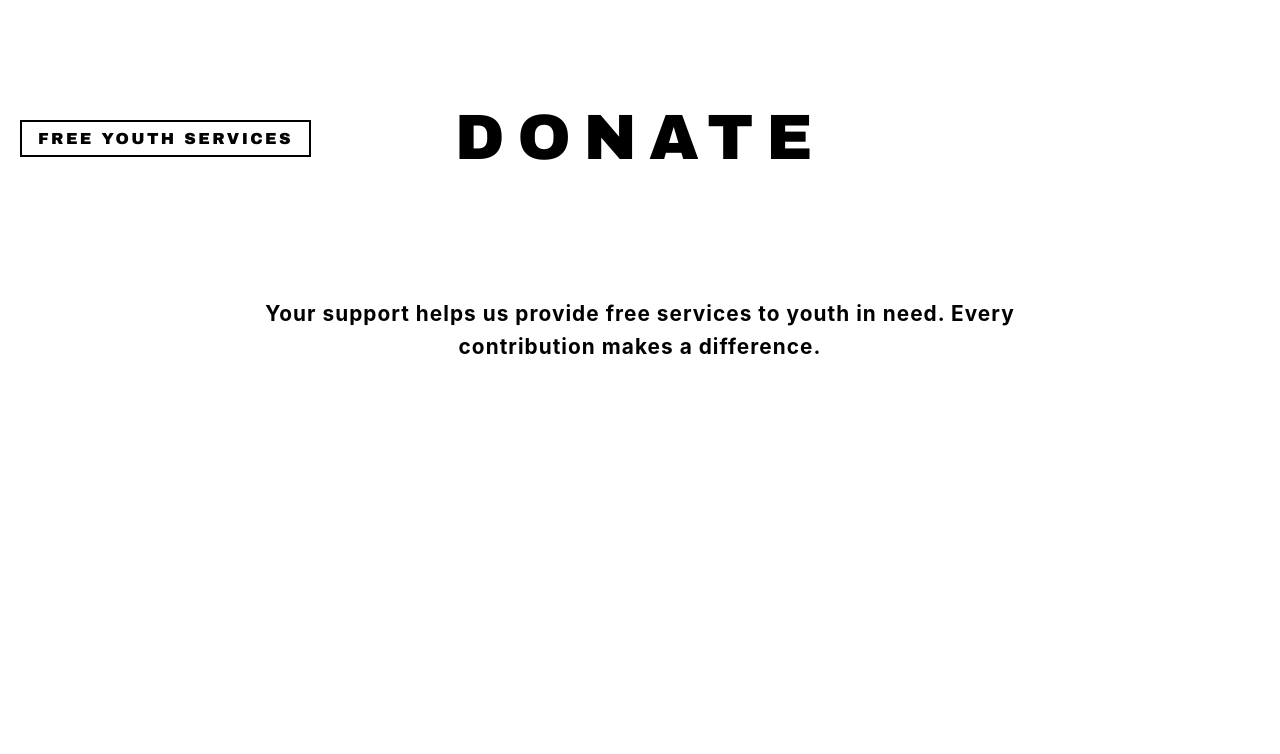
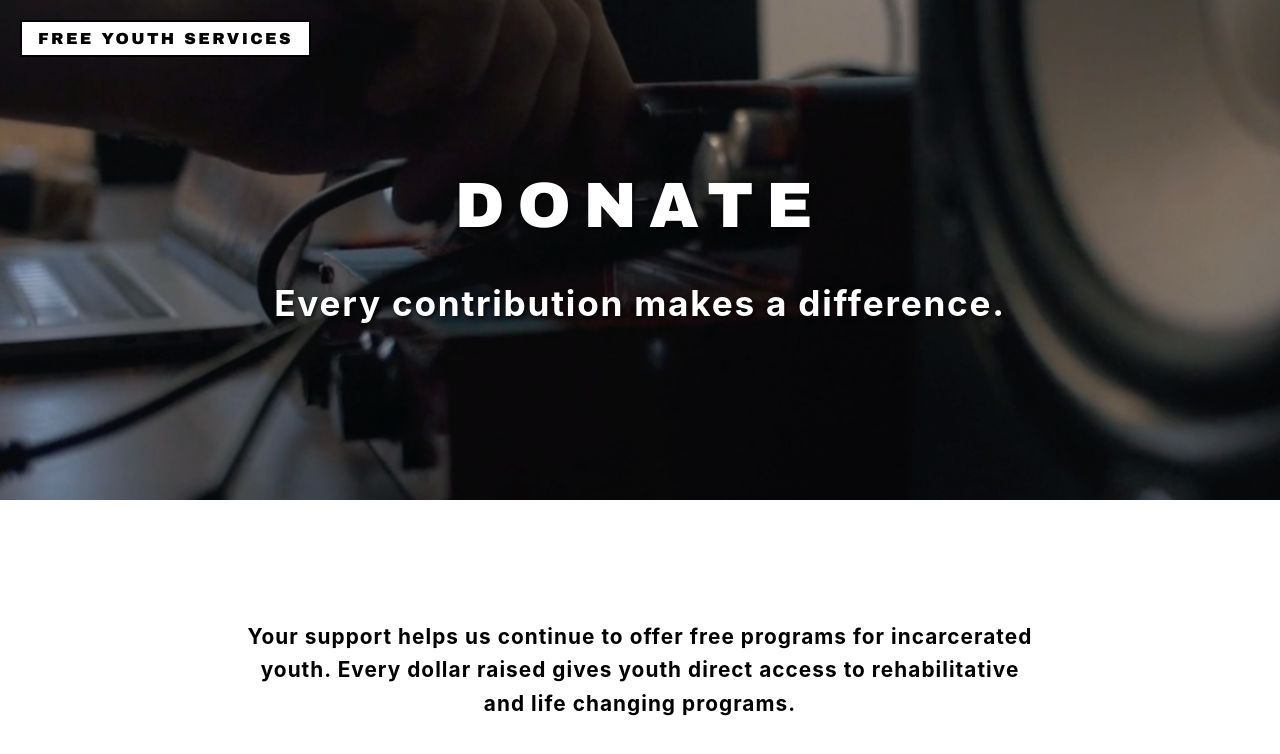
Before and after one commit to Afoudriat1/fys-website, a React (Create React App) app: page /donate in a window 1280 px wide. Shown: the top 754 px of the page. Built offline with nearby package versions, Linux system fonts and the light colour scheme.

Commit message:
Add Donate page header image and update text

```diff
--- a/src/components/Layout.js
+++ b/src/components/Layout.js
@@ -7,15 +7,42 @@ function Layout({ children, pageTitle }) {
   const isHomePage = location.pathname === '/';
   const isMusicPage = location.pathname === '/music';
   const isContactPage = location.pathname === '/contact';
+  const isDonatePage = location.pathname === '/donate';
 
   return (
     <div className="layout">
-      {!isHomePage && !isMusicPage && !isContactPage && (
+      {!isHomePage && !isMusicPage && !isContactPage && !isDonatePage && (
         <>
           <Link to="/" className="home-link">
             FREE YOUTH SERVICES
           </Link>
           <h1 className="page-title-below-button">{pageTitle}</h1>
+        </>
+      )}
+      {isDonatePage && (
+        <>
+          <Link to="/" className="home-link">
+            FREE YOUTH SERVICES
+          </Link>
+          <div
+            className="title-background-wrapper"
+            style={{
+              backgroundImage: 'url(/Donate.jpeg)',
+              backgroundSize: 'cover',
+              backgroundPosition: 'center',
+              backgroundRepeat: 'no-repeat',
+              position: 'relative',
+              padding: '150px 20px',
+              marginBottom: '40px',
+              minHeight: '500px'
+            }}
+          >
+            <div className="header-overlay"></div>
+            <div className="title-content">
+              <h1 className="main-title">{pageTitle}</h1>
+              <h2 className="mission-subheader">Every contribution makes a difference.</h2>
+            </div>
+          </div>
         </>
       )}
       {isContactPage && (
--- a/src/pages/Donate.js
+++ b/src/pages/Donate.js
@@ -6,7 +6,7 @@ function Donate() {
     <div className="page">
       <div className="page-content">
         <p className="page-description">
-          Your support helps us provide free services to youth in need. Every contribution makes a difference.
+          Your support helps us continue to offer free programs for incarcerated youth. Every dollar raised gives youth direct access to rehabilitative and life changing programs.
         </p>
       </div>
     </div>
```
Also changed, not shown: public/Donate.jpeg (added), 1 other file (tests, documents, lock files or other folders).
